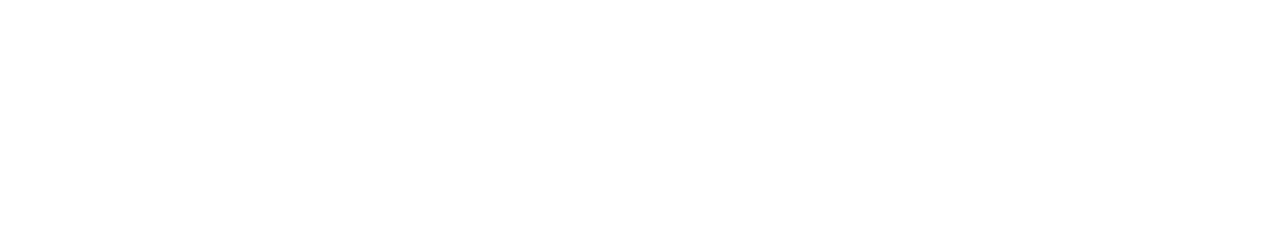
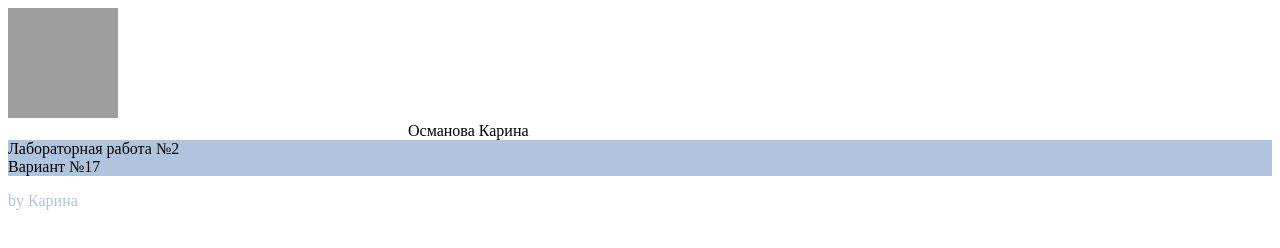
Before and after one commit to kartonly/web-labs-osmanovak, a plain HTML site: page index.html in a window 1280 px wide. Drawn offline with Linux system fonts and the light colour scheme; grey boxes are pictures that could not be loaded.

Commit message:
Update index.html

```diff
--- a/index.html
+++ b/index.html
@@ -1,2 +1,28 @@
+<!DOCTYPE html>
 <html>
+<head>
+<title>Османова Карина Лукмановна, 191-321. Лабораторная работа №А-2. Вариант №17</title>
+<html lang="en">
+<meta charset="utf-8">
+<link rel="stylesheet" type="text/css" href="css.css">
+</head>
+<body>
+<header>
+
+    <img style="width: 110px; height: 110px" src="https://upload.wikimedia.org/wikipedia/commons/9/90/LogoMospolytech.jpg">
+    <div class="buy" style="margin-left: 400px;"><a  class="soc1">Османова Карина</div>
+    <div style="background-color: lightsteelblue;" class="buy"><a class="soc1">Лабораторная работа №2</div>
+    <div style="background-color: lightsteelblue;" class="buy"><a class="soc1">Вариант №17</div>
+
+</header>
+<main>
+
+
+
+</main>
+
+<footer>
+<p style="color:lightsteelblue;"> by Карина</p>
+</footer>
+</body>
 </html>
```
